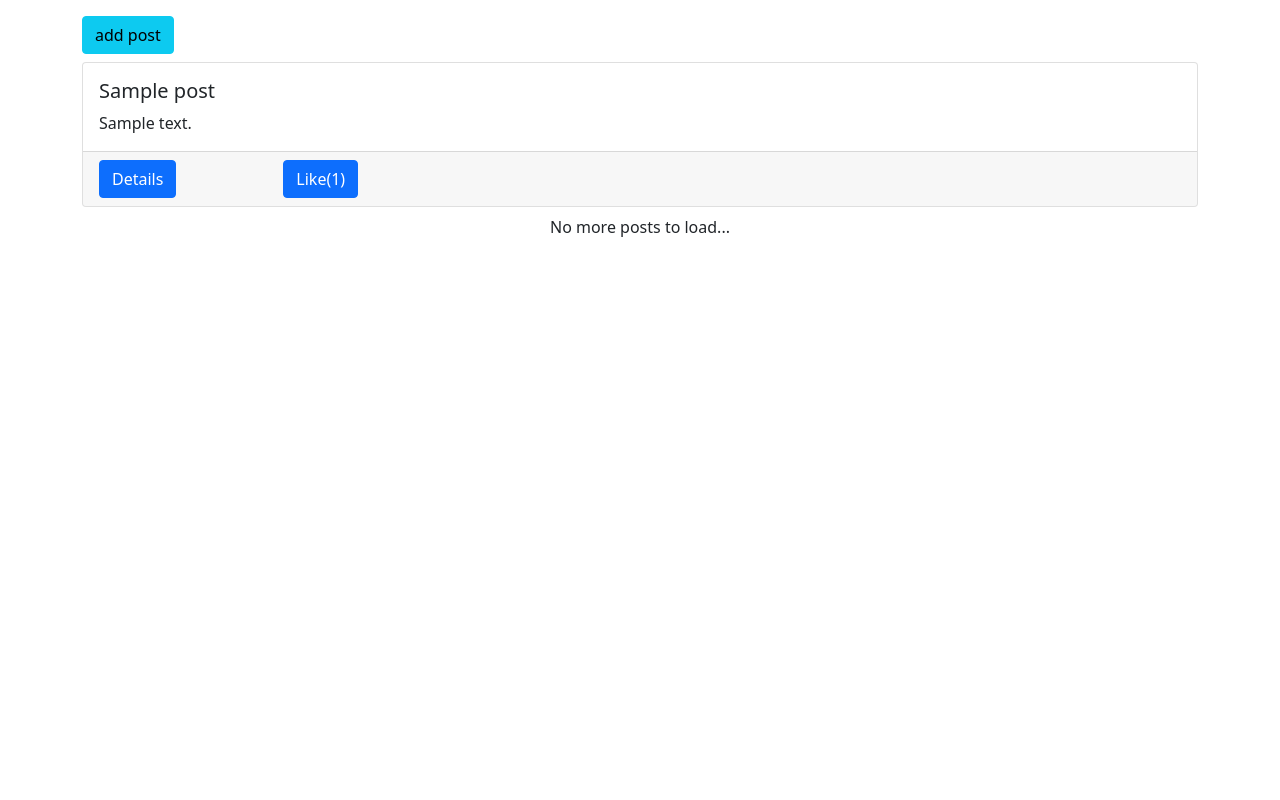
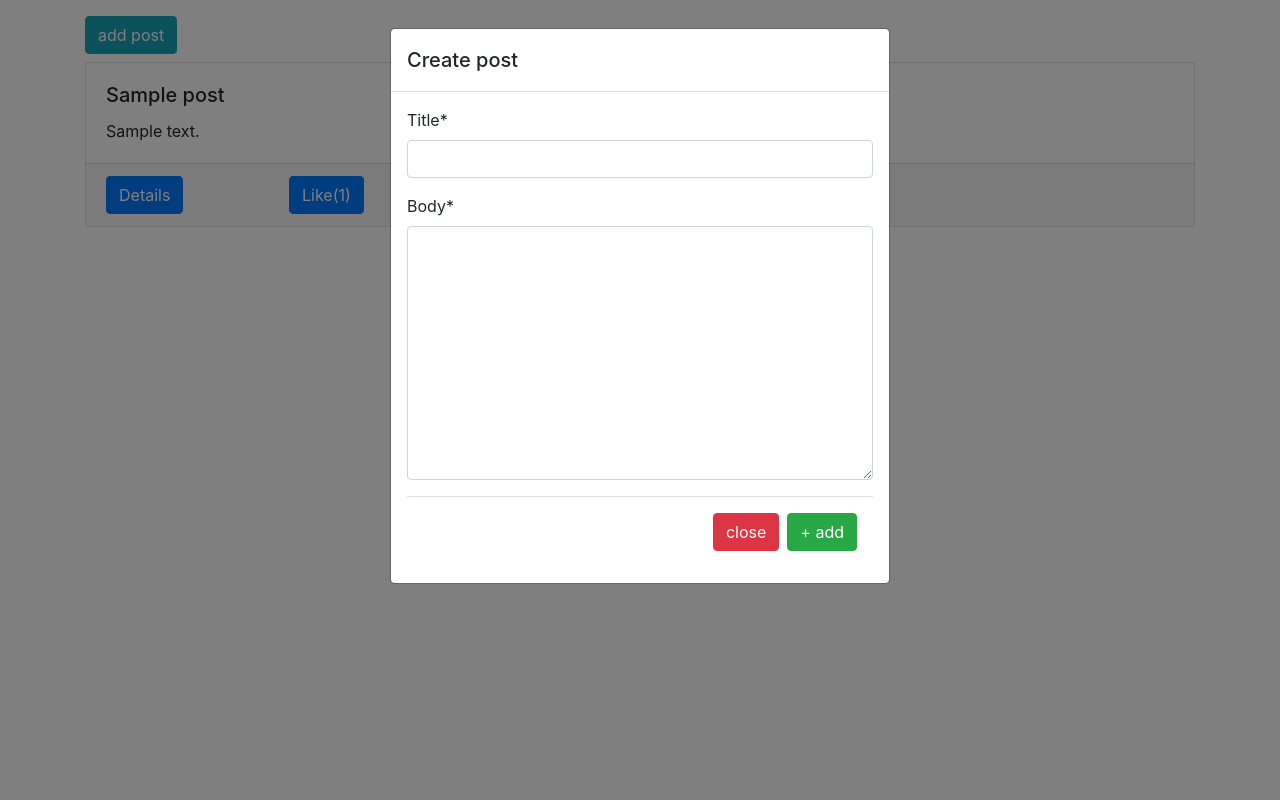
Before and after one commit to MhKeshishian/NetworkApp_A4, a Django app: page / in a window 1280 px wide, after a click on "add post". Run offline with Django 5.2, Linux system fonts and the light colour scheme; tables that the repository leaves empty hold one stand-in row (values such as "Sample post"); some libraries are stand-ins or nearby versions.

Commit message:
Added form creation and integration into the modal body, alongside the modification of settings.py

```diff
--- /dev/null
+++ b/src/posts/forms.py
@@ -0,0 +1,8 @@
+from django import forms
+from .models import Post
+class PostForm(forms.ModelForm):
+    # title = forms.CharField(widget=forms.TextInput(attrs={'class': 'form-control'}))
+    # body = forms.CharField(widget=forms.Textarea(attrs={'class': 'form-control', 'rows': 3 }))
+    class Meta:
+        model = Post
+        fields = ('title', 'body',)
--- a/src/posts/templates/posts/main.html
+++ b/src/posts/templates/posts/main.html
@@ -1,5 +1,6 @@
 {% extends "base.html" %}
 {% load static %}
+{% load crispy_forms_tags %}
 
 {% block scripts %}
     <script src="{% static 'posts/main.js' %}" defer></script>
@@ -19,11 +20,15 @@ posts
                     <button type="button" class="close" data-dismiss="modal" aria-label="Close"></button>
                 </div>
                 <div class="modal-body">
-                    ...
-                </div>
-                <div class="modal-footer">
-                    <button type="button" class="btn btn-danger" data-dismiss="modal">close</button>
-                    <button type="button" class="btn btn-green">+ add</button>
+                    <form id="post-form">
+                        {% csrf_token %}
+                        <!-- {{ form.as_p }} -->
+                        {{ form|crispy }}
+                        <div class="modal-footer">
+                            <button type="button" class="btn btn-danger" data-dismiss="modal">close</button>
+                            <button type="submit" class="btn btn-success">+ add</button>
+                        </div>
+                    </form>
                 </div>
             </div>
         </div>
--- a/src/posts/views.py
+++ b/src/posts/views.py
@@ -2,11 +2,24 @@ from django.shortcuts import render
 from .models import Post
 from django.http import JsonResponse
 from django.views.decorators.csrf import ensure_csrf_cookie
+from .forms import PostForm
+from profiles.models import Profile
 
 # Create your views here.
 def post_list_and_create(request):
-    qs = Post.objects.all()
-    return render(request, 'posts/main.html', {'qs':qs})
+    form = PostForm(request.POST or None)
+    # qs = Post.objects.all()
+
+    if request.headers.get('x-requested-with') == 'XMLHttpRequest':
+        if form.is_valid():
+            author = Profile.objects.get(user=request.user)
+            instance = form.save(commit=False)
+            instance.author = author
+            instance.save()
+    context ={
+        'form': form,
+    }
+    return render(request, 'posts/main.html', context)
 
 def load_post_data_view(request, num_posts):
     visible = 3
--- a/src/templates/base.html
+++ b/src/templates/base.html
@@ -10,9 +10,7 @@
     <!--<link rel="icon" type="image/png" href="{% static 'favicon.ico' %}"/>-->
 
     <!-- Bootstrap CSS -->
-    <link href="https://cdn.jsdelivr.net/npm/bootstrap@5.0.0-beta2/dist/css/bootstrap.min.css" rel="stylesheet" integrity="sha384-BmbxuPwQa2lc/FVzBcNJ7UAyJxM6wuqIj61tLrc4wSX0szH/Ev+nYRRuWlolflfl" crossorigin="anonymous">
-
-    <!-- Custom css -->
+    <link rel="stylesheet" href="https://cdn.jsdelivr.net/npm/bootstrap@4.4.1/dist/css/bootstrap.min.css" integrity="sha384-Vkoo8x4CGsO3+Hhxv8T/Q5PaXtkKtu6ug5TOeNV6gBiFeWPGFN9MuhOf23Q9Ifjh" crossorigin="anonymous">    <!-- Custom css -->
     <link rel="stylesheet" href="{% static 'style.css' %}">
 
     <!-- dropzone -->
@@ -34,8 +32,9 @@
     </div>
 
     <!-- Bootstrap Bundle with Popper -->
-    <script src="https://cdn.jsdelivr.net/npm/bootstrap@5.0.0-beta2/dist/js/bootstrap.bundle.min.js" integrity="sha384-b5kHyXgcpbZJO/tY9Ul7kGkf1S0CWuKcCD38l8YkeH8z8QjE0GmW1gYU5S9FOnJ0" crossorigin="anonymous"></script>
     <!-- Jquery -->
     <script src="https://code.jquery.com/jquery-3.5.1.min.js"></script>
+    <script src="https://cdn.jsdelivr.net/npm/popper.js@1.16.0/dist/umd/popper.min.js" integrity="sha384-Q6E9RHvbIyZFJoft+2mJbHaEWldlvI9IOYy5n3zV9zzTtmI3UksdQRVvoxMfooAo" crossorigin="anonymous"></script>
+    <script src="https://cdn.jsdelivr.net/npm/bootstrap@4.4.1/dist/js/bootstrap.min.js" integrity="sha384-wfSDF2E50Y2D1uUdj0O3uMBJnjuUD4Ih7YwaYd1iqfktj0Uod8GCExl3Og8ifwB6" crossorigin="anonymous"></script>
   </body>
 </html>
```
Also changed, not shown: src/posts_proj/settings.py (+5 -2 lines).
